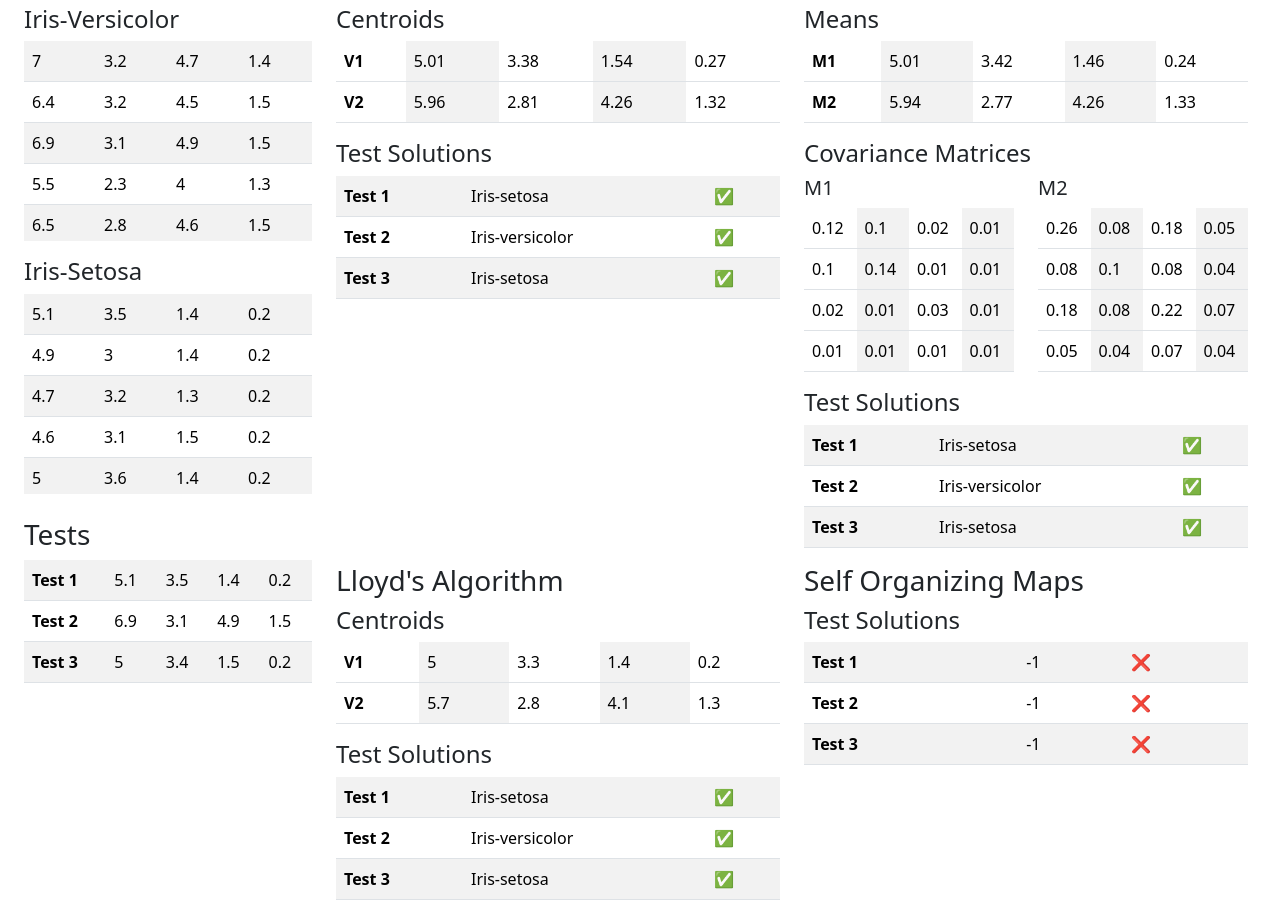
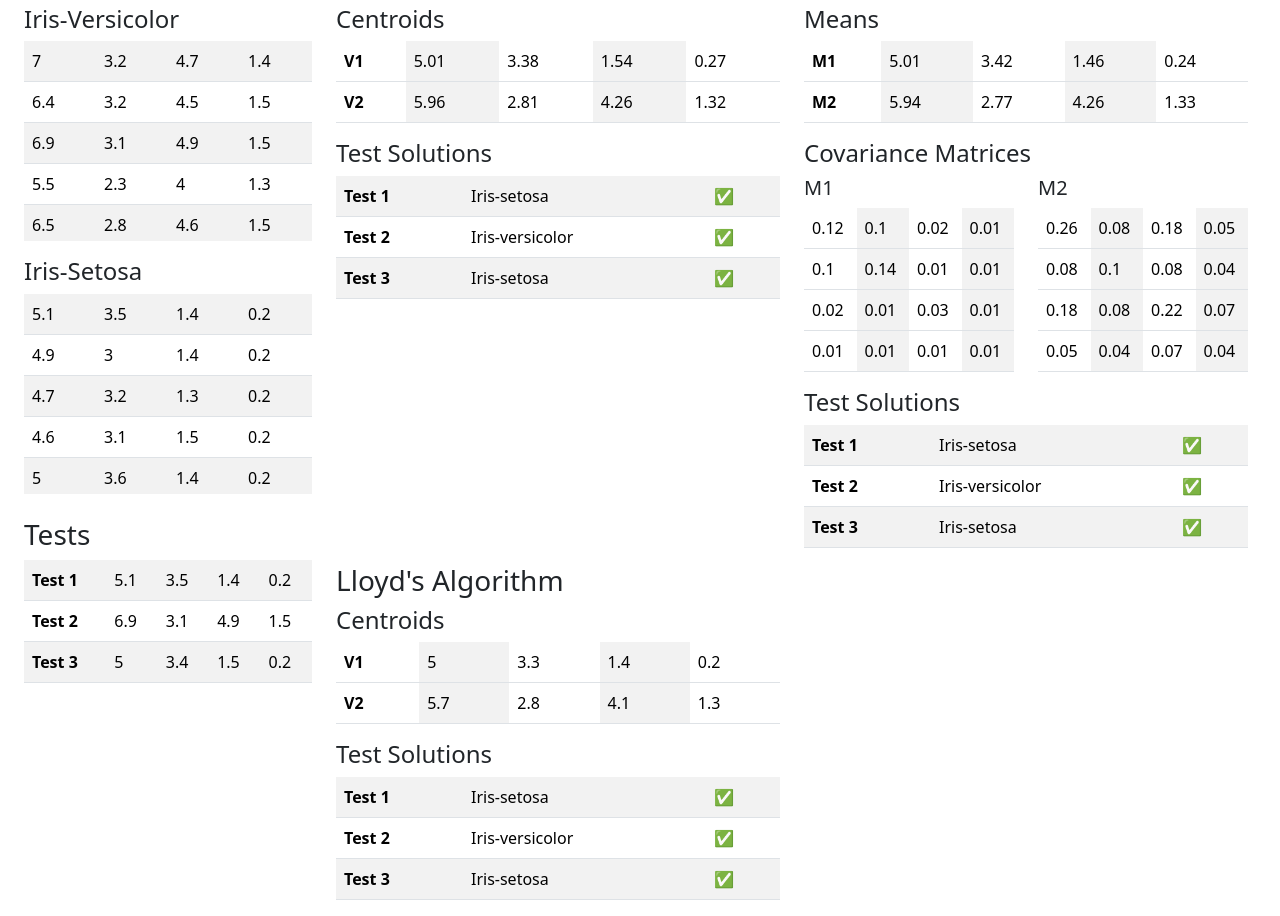
Before and after one commit to sanord8/IC23-24_classification-algorithms, a plain HTML site: page index.html in a window 1280 px wide. Shown: the part 100-1016 px from the top of the page. Drawn offline with nearby package versions, Linux system fonts and the light colour scheme; a script that the page names is missing.

Commit message:
listo para enseñar

```diff
--- a/index.html
+++ b/index.html
@@ -91,11 +91,11 @@
                         <div id="lloydTests"></div>
                     </div>
                     <!-- SOM -->
-                    <div id="som" class="col">
+                    <!-- <div id="som" class="col">
                         <h3>Self Organizing Maps</h3>
                         <h4>Test Solutions</h4>
                         <div id="somTests"></div>
-                    </div>
+                    </div> -->
                 </div>
             </div>
         </div>
```
Also changed, not shown: 1 other file.
